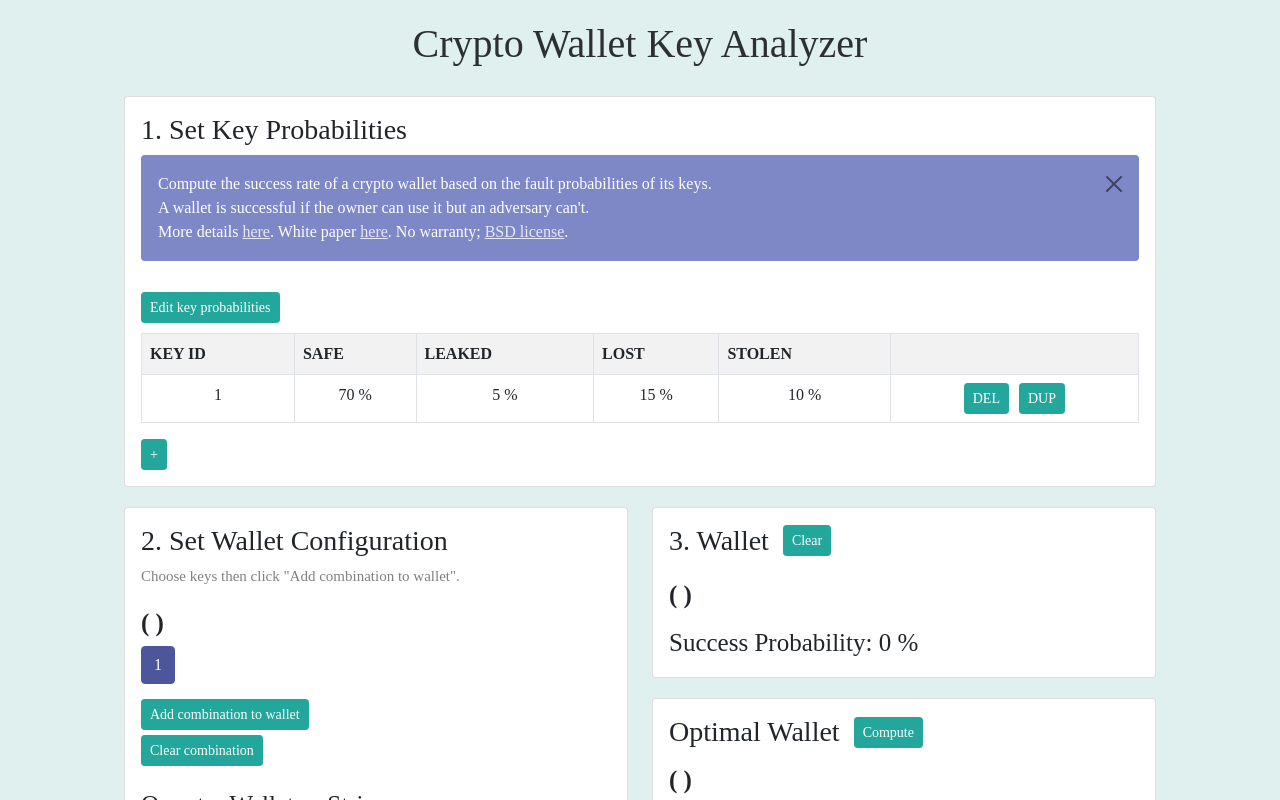
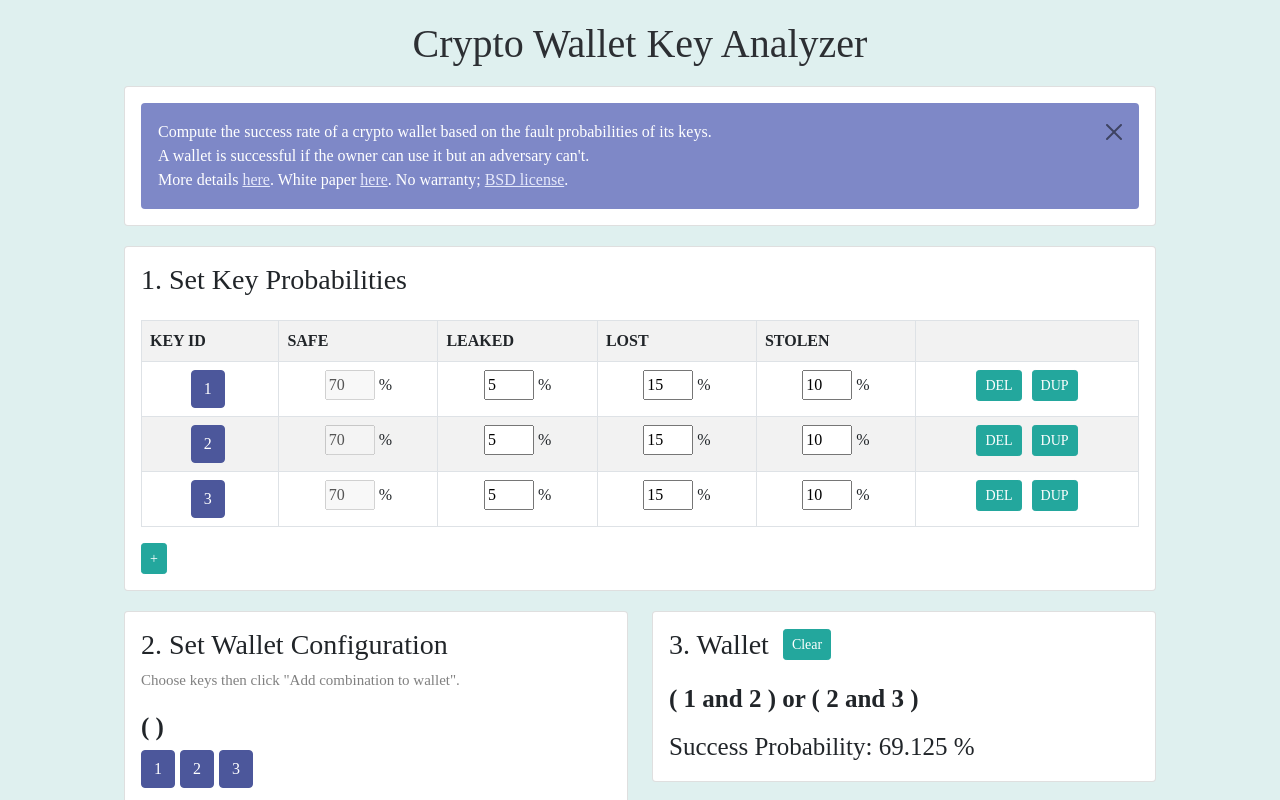
Before and after one commit to ZenGo-X/crypto-key-calculator, a React (Create React App) app: page / in a window 1280 px wide. Shown: the top 800 px of the page. Built offline with nearby package versions, Linux system fonts and the light colour scheme.

Commit message:
made always editable + cleaned up UI

```diff
--- a/src/App.js
+++ b/src/App.js
@@ -12,19 +12,24 @@ import { Col, Container, Row } from 'react-bootstrap';
 import MetaTags from 'react-meta-tags';
 
 function App() {
-  const [keyNum, setKeyNum] = useState(1);
+  const [keyNum, setKeyNum] = useState(3);
   const [keyProbabilityTable, setKeyProbabilityTable] = useState({
-    safe: [0.7],
-    leaked: [0.05],
-    lost: [0.15],
-    stolen: [0.1]
+    safe: [0.7, 0.7, 0.7],
+    leaked: [0.05, 0.05, 0.05],
+    lost: [0.15, 0.15, 0.15],
+    stolen: [0.1, 0.1, 0.1]
   });
-  const [keyProbabilitiesUpdatedTable, setKeyProbabilitiesUpdatedTable] = useState({});
-  const [wallet, setWallet] = useState([]);
+  const [keyProbabilitiesUpdatedTable, setKeyProbabilitiesUpdatedTable] = useState({
+    safe: [0.7, 0.7, 0.7],
+    leaked: [0.05, 0.05, 0.05],
+    lost: [0.15, 0.15, 0.15],
+    stolen: [0.1, 0.1, 0.1]
+  });
+  const [wallet, setWallet] = useState([[0, 1], [1, 2]]);
   const keyStates = ['safe', 'leaked', 'lost', 'stolen'];
   const floatingPrecision = 8;
   const [combinationToAdd, setCombinationToAdd] = useState([]);
-  const [isEditingProbabilities, setIsEditingProbabilities] = useState(false);
+  const [isEditingProbabilities, setIsEditingProbabilities] = useState(true);
   let curOptimalWallet = [];
   let maxSuccessForWallet = 0;
   const [optimalWallet, setOptimalWallet] = useState([]);
@@ -63,27 +68,10 @@ function App() {
     keyProbabilitiesUpdatedTable['safe'][index] = 1 - probabilitiesSum;
     let tableClone = Object.assign({}, keyProbabilitiesUpdatedTable);
     setKeyProbabilitiesUpdatedTable(tableClone);
+    setKeyProbabilityTable(tableClone);
+    setOptimalWalletProb(0);
+    setOptimalWallet([]);
     setShowProbabilitiesError(false);
-  }
-
-  function toggleEditingMode() {
-    if (isEditingProbabilities) {
-      for (let i = 0; i < keyNum; i++) {
-        if (parseFloat((keyProbabilitiesUpdatedTable.safe[i] + keyProbabilitiesUpdatedTable.leaked[i] + keyProbabilitiesUpdatedTable.lost[i] + keyProbabilitiesUpdatedTable.stolen[i]).toFixed(floatingPrecision)) !== 1) {
-          setShowProbabilitiesError(true);
-          return;
-        }
-      }
-      setKeyProbabilityTable(keyProbabilitiesUpdatedTable);
-      setOptimalWalletProb(0);
-      setOptimalWallet([]);
-      setShowProbabilitiesError(false);
-    }
-    else {
-      setKeyProbabilitiesUpdatedTable(keyProbabilityTable);
-    }
-
-    setIsEditingProbabilities(!isEditingProbabilities);
   }
 
   function toPercent(probability) {
@@ -135,7 +123,7 @@ function App() {
     if (isEditingProbabilities) {
       return (
         <tr key={index} style={{ textAlign: 'center' }}>
-          <td>{index + 1}</td>
+          <td><Button variant="dark-lavender" style={{ marginRight: '5px' }}>{index + 1}</Button></td>
           <td><input type="number" disabled value={parseFloat((keyProbabilityTable.safe[index] * 100).toFixed(floatingPrecision))} /> %</td>
           <td><input type="number" defaultValue={keyProbabilityTable.leaked[index] * 100} onChange={(event) => updateKeyProbabilities('leaked', index, parseFloat(event.target.value))} /> %</td>
           <td><input type="number" defaultValue={keyProbabilityTable.lost[index] * 100} onChange={(event) => updateKeyProbabilities('lost', index, parseFloat(event.target.value))} /> %</td>
@@ -147,7 +135,7 @@ function App() {
     else {
       return (
         <tr key={index} style={{ textAlign: 'center' }}>
-          <td>{index + 1}</td>
+          <td><Button variant="dark-lavender" style={{ marginRight: '5px' }}>{index + 1}</Button></td>
           <td>{toPercent(keyProbabilityTable.safe[index])}</td>
           <td>{toPercent(keyProbabilityTable.leaked[index])}</td>
           <td>{toPercent(keyProbabilityTable.lost[index])}</td>
@@ -480,13 +468,30 @@ function App() {
 
   document.body.style.backgroundColor = '#DFF0EF';
 
+  let disclaimerCardRow = <div></div>;
+  if (showSetKeysInfo) {
+    disclaimerCardRow = <Row style={{ marginLeft: marginHorizontalPx, marginRight: marginHorizontalPx }}>
+      <Col>
+        <Card style={{ marginTop: '10px' }}>
+          <Card.Body>
+            <Alert style={{ marginBottom: '0px' }} variant="lavender" onClose={() => setShowSetKeysInfo(false)} dismissible>
+              Compute the success rate of a crypto wallet based on the fault probabilities of its keys. <br />
+              A wallet is successful if the owner can use it but an adversary can't.<br />
+              More details <a href="blog post" style={{ color: '#E6E9FB' }}>here</a>.
+              White paper <a href="tokenomics" style={{ color: '#E6E9FB' }}>here</a>.
+              No warranty; <a href="LICENSE" style={{ color: '#E6E9FB' }}>BSD license</a>.
+            </Alert>
+          </Card.Body>
+        </Card>
+      </Col>
+    </Row>;
+  }
+
   let keyConfCard = (<Card style={{ marginTop: '20px' }}>
     <Card.Body>
       <Card.Title style={{ fontSize: '28px' }}>1. Set Key Probabilities</Card.Title>
 
       {warningMobile}
-
-      {infoSetKeys}
 
       <style type="text/css">
         {`
@@ -508,8 +513,7 @@ function App() {
       }
       `}
       </style>
-      <Button style={{ marginTop: '15px', marginBottom: '10px' }} size='sm' variant='minty' onClick={toggleEditingMode}>{isEditingProbabilities ? "Save changes" : "Edit key probabilities"}</Button>
-      <Table striped bordered hover responsive id='keyProbabilities'>
+      <Table striped bordered hover responsive id='keyProbabilities' style={{ marginTop: '15px' }}>
         <tbody>
           <tr>{renderTableHeader()}</tr>
           {keyProbInputs}
@@ -563,6 +567,7 @@ function App() {
   let cardsContainer = <div></div>;
   if (!isMobile) {
     cardsContainer = <Container fluid>
+      {disclaimerCardRow}
       <Row style={{ marginLeft: marginHorizontalPx, marginRight: marginHorizontalPx }}>
         <Col>{keyConfCard}</Col>
       </Row>
@@ -581,6 +586,7 @@ function App() {
   }
   else {
     cardsContainer = <Container fluid>
+      {disclaimerCardRow}
       <Row style={{ marginLeft: marginHorizontalPx, marginRight: marginHorizontalPx }}>
         <Col>{keyConfCard}</Col>
       </Row>
```
